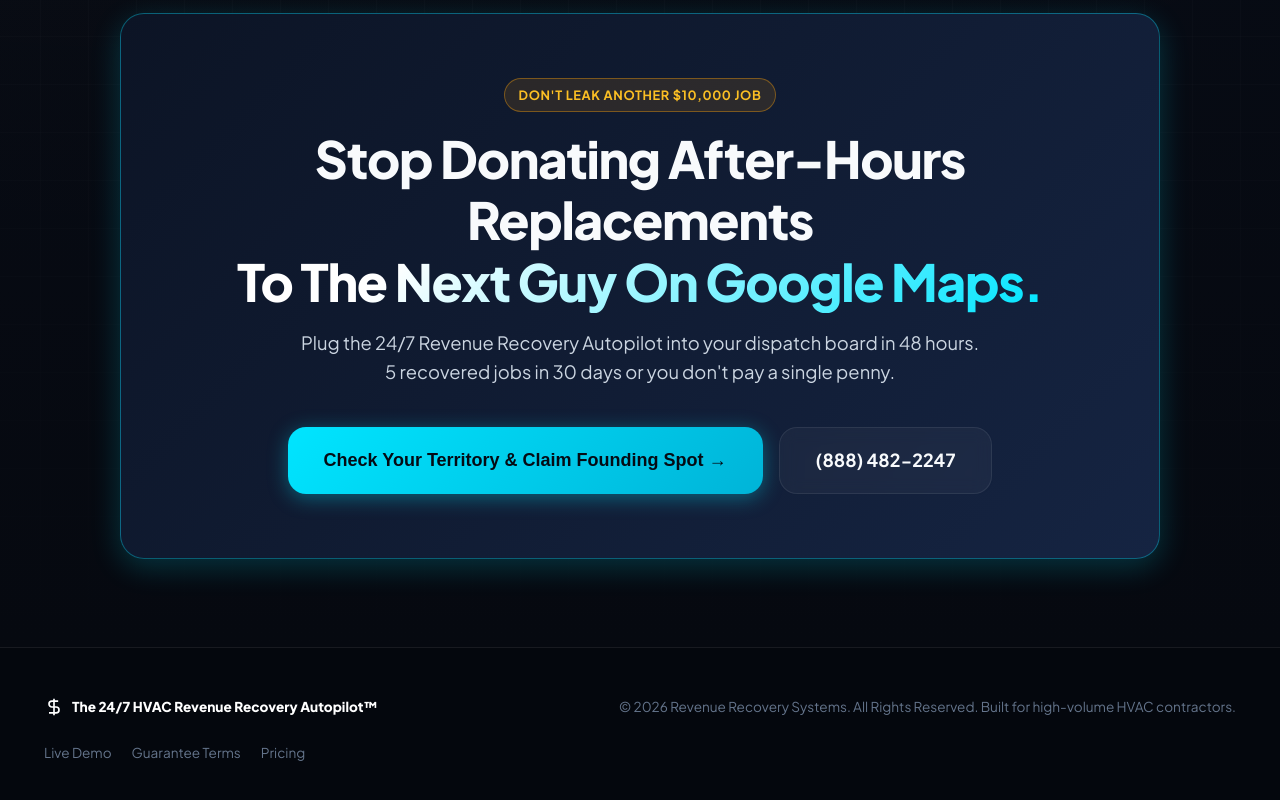
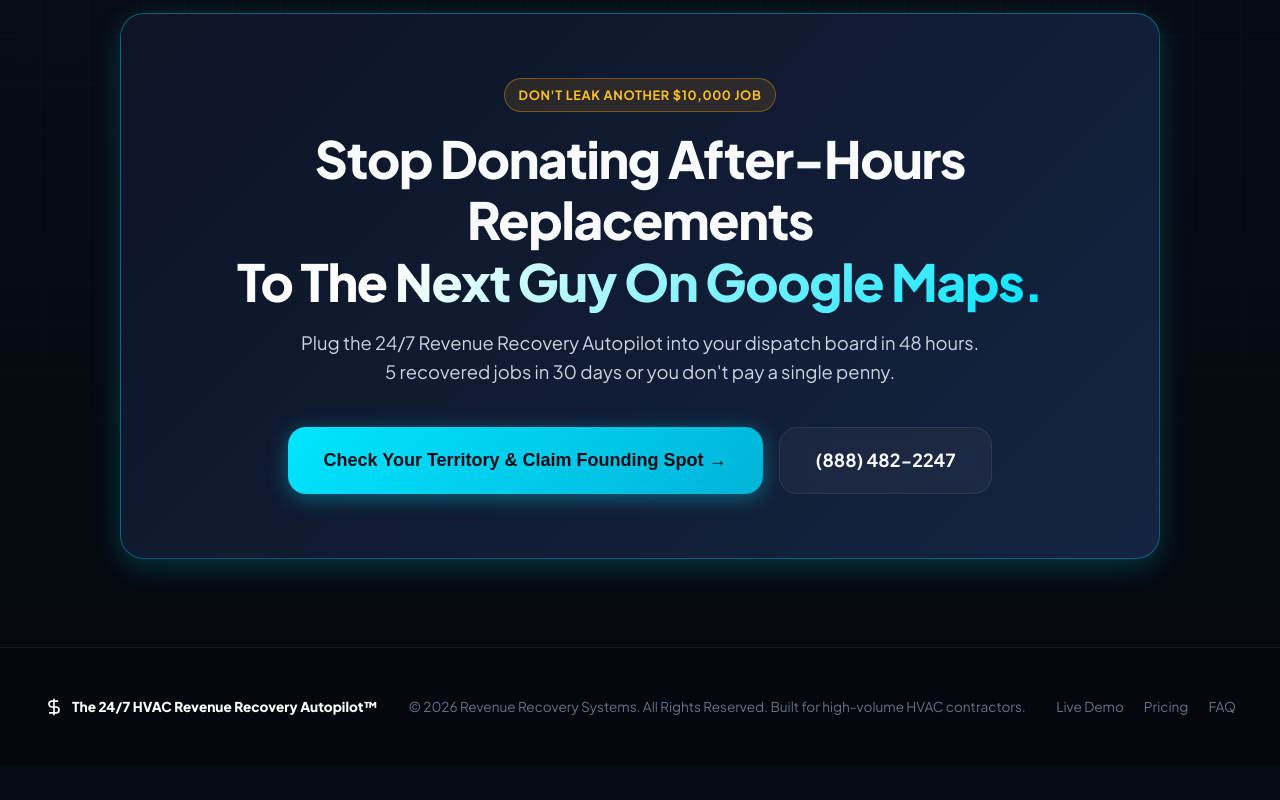
Before and after one commit to Aiagenthash/carpero, a website: page index.html in a window 1280 px wide. Shown: the part 9036-9836 px from the top of the page. After the commit the page ends 9802 px from the top, so only its background shows below. Drawn offline with Linux system fonts and the light colour scheme.

Commit message:
Remove #guarantee link from footer

```diff
--- a/index.html
+++ b/index.html
@@ -913,8 +913,8 @@
 
       <div style="display:flex; gap:1.25rem;">
         <a href="#demo" style="color:var(--text-subtle);">Live Demo</a>
-        <a href="#guarantee" style="color:var(--text-subtle);">Guarantee Terms</a>
         <a href="#pricing" style="color:var(--text-subtle);">Pricing</a>
+        <a href="#faq" style="color:var(--text-subtle);">FAQ</a>
       </div>
     </div>
   </footer>
```
